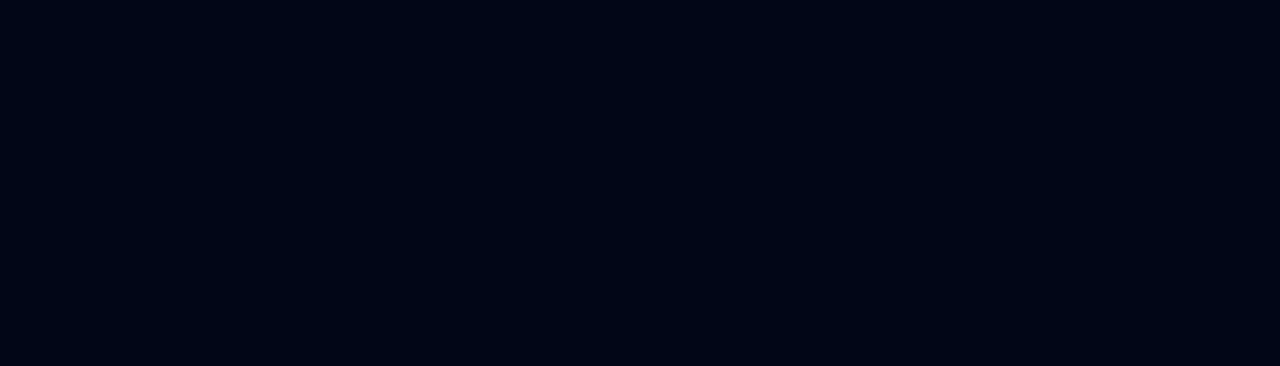
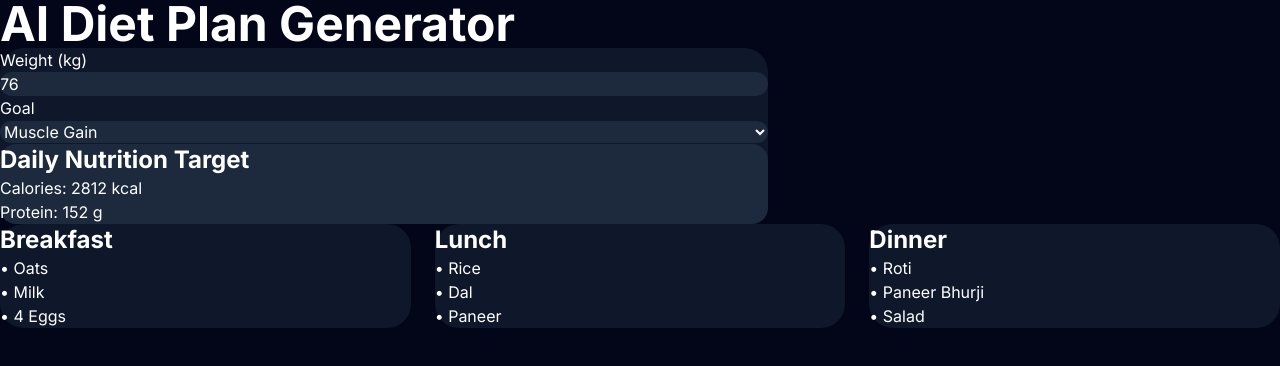
Before and after one commit to Mayuresh-Parbat/physique-ai, a React app in the folder frontend/: page /diet-plan in a window 1280 px wide. Before the commit this address had no page. Shown: the top 366 px of the page. Built offline with nearby package versions, Linux system fonts and the light colour scheme; the HTML template or start-up script is replaced by a standard one.

Commit message:
Updated Diet plan feature

```diff
--- a/frontend/src/App.jsx
+++ b/frontend/src/App.jsx
@@ -1,6 +1,7 @@
 import { Routes, Route } from "react-router-dom";
 
 import Navbar from "./components/Navbar";
+import DietPlan from "./pages/DietPlan";
 
 import Home from "./pages/Home";
 import Login from "./pages/Login";
@@ -33,7 +34,10 @@
           </>
         }
       />
-
+<Route
+  path="/diet-plan"
+  element={<DietPlan />}
+/>
       <Route
         path="/register"
         element={
--- a/frontend/src/components/Navbar.jsx
+++ b/frontend/src/components/Navbar.jsx
@@ -36,6 +36,13 @@
             to="/dashboard"
             className="text-slate-300 hover:text-cyan-400 transition"
           >
+
+           <Link
+  to="/diet-plan"
+  className="hover:text-cyan-400"
+>
+  Diet Plan
+</Link>
             Dashboard
           </Link>
 
--- a/frontend/src/pages/DietPlan.jsx
+++ b/frontend/src/pages/DietPlan.jsx
@@ -0,0 +1,133 @@
+import { useState } from "react";
+
+function DietPlan() {
+  const [weight, setWeight] = useState(76);
+  const [goal, setGoal] = useState("Muscle Gain");
+
+  const calories =
+    goal === "Muscle Gain"
+      ? weight * 37
+      : goal === "Fat Loss"
+      ? weight * 27
+      : weight * 32;
+
+  const protein = Math.round(weight * 2);
+
+  return (
+    <div className="min-h-screen bg-slate-950 text-white p-10">
+
+      <h1 className="text-5xl font-bold mb-8">
+        AI Diet Plan Generator
+      </h1>
+
+      <div className="bg-slate-900 rounded-3xl p-8 max-w-3xl">
+
+        <div className="mb-5">
+
+          <label className="block mb-2">
+            Weight (kg)
+          </label>
+
+          <input
+            type="number"
+            value={weight}
+            onChange={(e) =>
+              setWeight(e.target.value)
+            }
+            className="w-full p-3 rounded-xl bg-slate-800"
+          />
+
+        </div>
+
+        <div className="mb-8">
+
+          <label className="block mb-2">
+            Goal
+          </label>
+
+          <select
+            value={goal}
+            onChange={(e) =>
+              setGoal(e.target.value)
+            }
+            className="w-full p-3 rounded-xl bg-slate-800"
+          >
+            <option>Muscle Gain</option>
+            <option>Fat Loss</option>
+            <option>Maintenance</option>
+          </select>
+
+        </div>
+
+        <div className="bg-slate-800 p-6 rounded-2xl">
+
+          <h2 className="text-2xl font-bold mb-4">
+            Daily Nutrition Target
+          </h2>
+
+          <p>Calories: {Math.round(calories)} kcal</p>
+
+          <p>Protein: {protein} g</p>
+
+        </div>
+
+      </div>
+
+      <div className="grid md:grid-cols-3 gap-6 mt-8">
+
+        <MealCard
+          title="Breakfast"
+          meals={[
+            "Oats",
+            "Milk",
+            "4 Eggs"
+          ]}
+        />
+
+        <MealCard
+          title="Lunch"
+          meals={[
+            "Rice",
+            "Dal",
+            "Paneer"
+          ]}
+        />
+
+        <MealCard
+          title="Dinner"
+          meals={[
+            "Roti",
+            "Paneer Bhurji",
+            "Salad"
+          ]}
+        />
+
+      </div>
+
+    </div>
+  );
+}
+
+function MealCard({ title, meals }) {
+  return (
+    <div className="bg-slate-900 rounded-3xl p-6">
+
+      <h3 className="text-2xl font-bold mb-4">
+        {title}
+      </h3>
+
+      <ul className="space-y-2">
+
+        {meals.map((meal, index) => (
+          <li key={index}>
+            • {meal}
+          </li>
+        ))}
+
+      </ul>
+
+    </div>
+  );
+}
+
+export default DietPlan;
```
